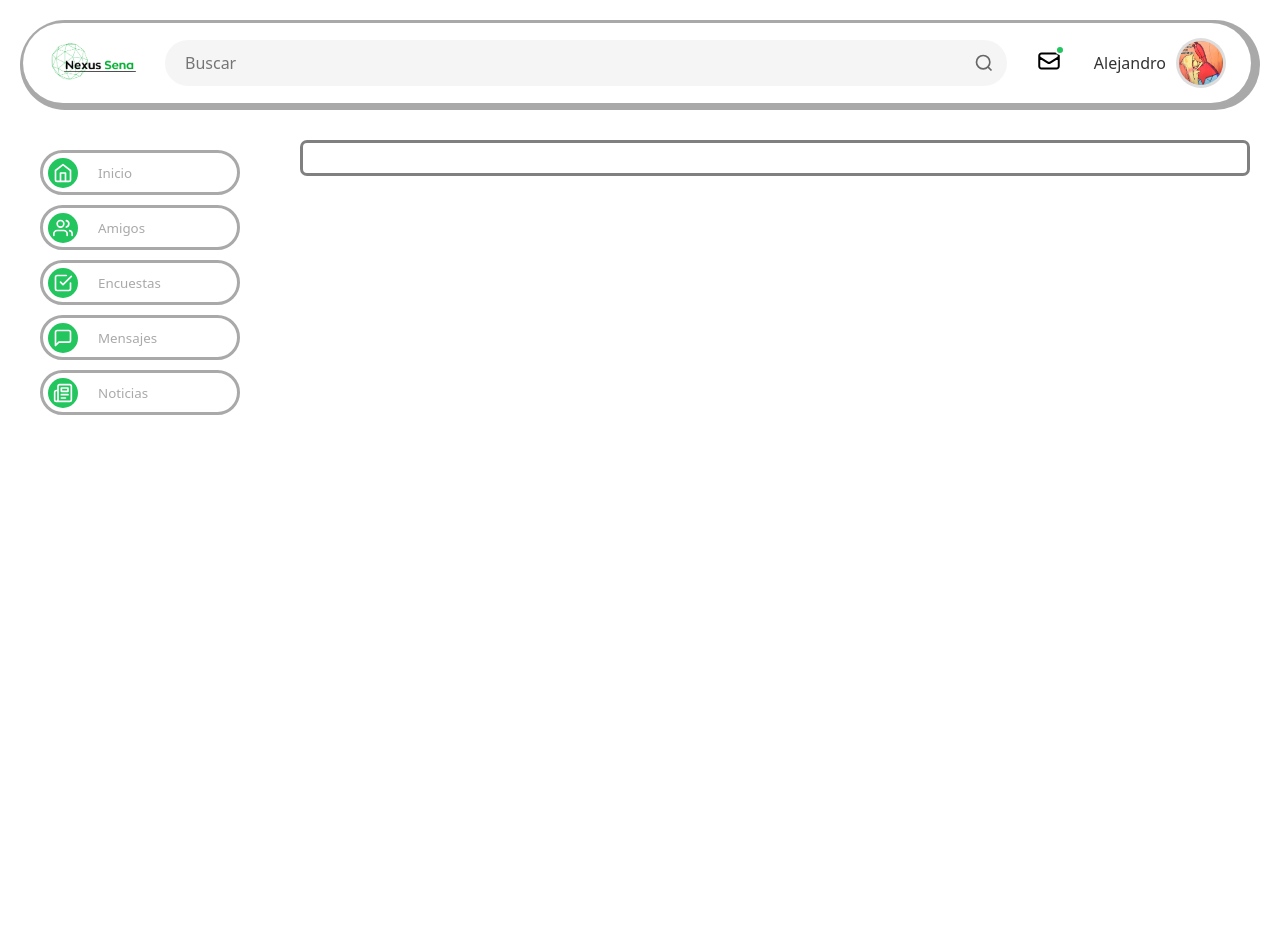
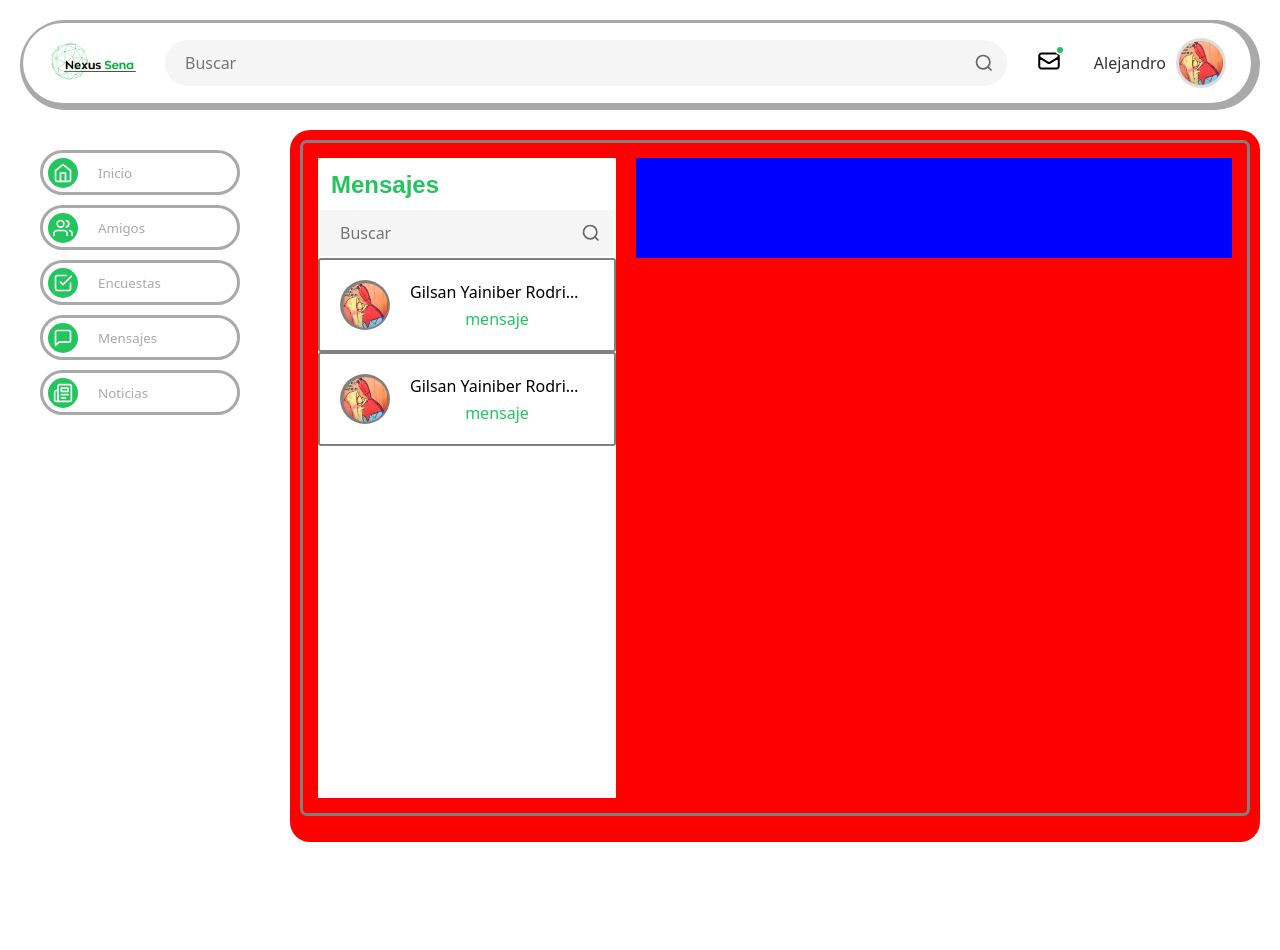
Before and after one commit to GilsanGTrambo69/Nexus_Sena, a PHP site: page /mensajes.php in a window 1280 px wide. Run offline with PHP 8.4, Linux system fonts and the light colour scheme.

Commit message:
apartado de mensajes

```diff
--- a/assets/css/mensajes.css
+++ b/assets/css/mensajes.css
@@ -0,0 +1,144 @@
+.main-content2{
+    grid-area: main;
+    background: whites;
+    border-radius: 20px;
+    padding: 10px;
+    overflow-y: auto; /* Cambia de 'auto' a 'visible' si no deseas el scroll */
+    max-height: 89vh;
+    height: auto;
+    background-color: red;
+}
+
+.main-content::-webkit-scrollbar{
+    display: none;
+}
+
+.all-chats{
+    border: 3px solid gray;
+    border-radius: 7px;
+    padding: 15px;
+    display: flex; /* Alinea los elementos en fila */
+    gap: 20px; /* Espaciado entre secciones */
+    justify-content: space-between; /* Distribuye el espacio entre secciones */
+}
+/*Diseño de la lista de chats */
+.chats{
+    flex: 1;
+    text-align: center;
+    background-color: white;
+    width: 50px;
+    height: 80vh;
+}
+.cabecera-chats{
+    text-align: start;
+    background-color: white;
+    height: 50px;
+    padding: 10px;
+    border: 3px solid white;
+}
+.chats-titulo{
+    font-family: Arial, sans-serif;
+    font-weight: 700; /* Negrita */
+    color: #22c55e;
+}
+
+.barra-busqueda{
+    border: none ;
+    width: auto;
+    height: auto;
+}
+.search-container2 {
+    position: relative;
+    flex: auto;
+}
+
+.search-input2 {
+    width: 100%;
+    padding: 12px 40px 12px 20px;
+    border: 2px solid white;
+    border-radius: 0;
+    background: #f5f5f5;
+    border-color: white;
+    font-size: 16px;
+    justify-content: center;
+    align-items: center;
+    display: flex;
+    outline-color: white;
+    color: #a9a9a9;
+}
+.search-input2:focus{
+    border-color: #22c55e;
+    outline-color: #22c55e;
+}
+.search-input2:hover{
+    outline-color: #22c55e;
+}
+
+/*////////////////////////////////////////////////*/
+.my-friends {
+    border-radius: 3px;
+    border: 2px solid gray;
+    padding: 10px;
+}
+.container {
+    display: flex;
+    align-items: center;
+    justify-content: space-between;
+    flex-wrap: nowrap; /* Mantener los elementos en una sola línea */
+    padding: 10px;
+    gap: 10px; /* Espacio entre los elementos */
+    overflow: hidden; /* Evita el desbordamiento */
+}
+
+.image {
+    flex-shrink: 0; /* Evita que la imagen se reduzca */
+    width: 100px; /* Tamaño fijo de la imagen */
+    height: auto;
+    margin-right: 10px; /* Espacio entre la imagen y los textos */
+    border-radius: 50px;
+    width: 50px;
+    height: 50px;
+    padding: 3px;
+    background-color: gray;
+    cursor: pointer;
+}
+
+.image2{
+    left: 50%;
+    top: 50%;
+    width: 45px;
+    height: 45px;
+    border-radius: 50px;
+}
+.text-container {
+display: flex;
+flex-direction: column;
+gap: 5px; /* Espacio entre los textos */
+flex-grow: 1; /* Permite que el contenedor de texto ocupe el espacio restante */
+margin-right: 10px; /* Espacio entre los textos y los botones */
+min-width: 0; /* Necesario para que `flex-grow` funcione correctamente con `text-overflow` */
+cursor: pointer;
+}
+
+.text {
+margin: 0;
+white-space: nowrap; /* Impide que el texto salte de línea */
+overflow: hidden; /* Oculta el texto que se desborda */
+text-overflow: ellipsis; /* Muestra "..." al final si el texto es muy largo */
+}
+.text-roll{
+margin: 0;
+white-space: nowrap; /* Impide que el texto salte de línea */
+overflow: hidden; /* Oculta el texto que se desborda */
+text-overflow: ellipsis; /* Muestra "..." al final si el texto es muy largo */
+color: #22c55e;
+}
+
+
+.conversacion{
+    flex: 2; /* Flex me */
+    text-align: center;
+    background-color: blue;
+    width: 100px;
+    height: 100px;
+}
--- a/assets/css/plantilla.css
+++ b/assets/css/plantilla.css
@@ -389,7 +389,7 @@ body {
     justify-content: center;
     gap: 5px;
 }
-.page-container
+
 .nombre-usurio{
     font-weight: bold;
     font-size: 1.2em;
--- a/cabecera.php
+++ b/cabecera.php
@@ -4,7 +4,7 @@
     <meta charset="UTF-8">
     <meta name="viewport" content="width=device-width, initial-scale=1.0">
     <link rel="stylesheet" href="assets/css/plantilla.css">
-    <title>Document</title>
+    <title>Cabecera</title>
 </head>
 <body>
     <header class="header">
--- a/mensajes.php
+++ b/mensajes.php
@@ -6,6 +6,7 @@
     <link rel="stylesheet" href="./assets/css/plantilla.css">
     <link rel="stylesheet" href="./assets/css/page-container.css">
     <link rel="stylesheet" href="./assets/css/amigos.css">
+    <link rel="stylesheet" href="./assets/css/mensajes.css">
     <title>Amigos</title>
     <style>
         * {
@@ -39,9 +40,55 @@
         ?>
 
         <!-- Main Content -->
-        <main class="main-content">
-            <div class="all-post">
+        <main class="main-content2">
+            <div class="all-chats">
+                <section class="chats">
+                    <div class="cabecera-chats">
+                        <div>
+                            <h1 class="chats-titulo">Mensajes</h1>
+                        </div>
+                    </div>
+                    <div class="barra-busqueda">
+                        <div class="search-container2">
+                            <input type="text" class="search-input2" placeholder="Buscar">
+                            <svg class="search-icon" width="20" height="20" viewBox="0 0 24 24" fill="none" stroke="currentColor" stroke-width="2">
+                                <circle cx="11" cy="11" r="8"/>
+                                <line x1="21" y1="21" x2="16.65" y2="16.65"/>
+                            </svg>
+                        </div>
+                    </div>
+                    <div class="usuario-container">
+                        <div class="my-friends">
+                            <div class="container">
+                                <div class="image">
+                                    <img src="assets/img/foto-perfil.png" alt="Imagen" class="image2">
+                                </div>
+                                <div class="text-container">
+                                    <p class="text">Gilsan Yainiber Rodriguez Forero</p>
+                                    <p class="text-roll">mensaje</p>
+                                </div>
+                            </div>
+                        </div>
+                    </div>
+                    <div class="my-friends">
+                        <div class="container">
+                            <div class="image">
+                                <img src="assets/img/foto-perfil.png" alt="Imagen" class="image2">
+                            </div>
+                            <div class="text-container">
+                                <p class="text">Gilsan Yainiber Rodriguez Forero</p>
+                                <p class="text-roll">mensaje</p>
+                            </div>
+                        </div>
+                    </div>
+                </section>
+                <section class="conversacion">
+                    <div>
+                        <div>
 
+                        </div>
+                    </div>
+                </section>
             </div>
         </main>
         <!-- Toggle Button -->
```
